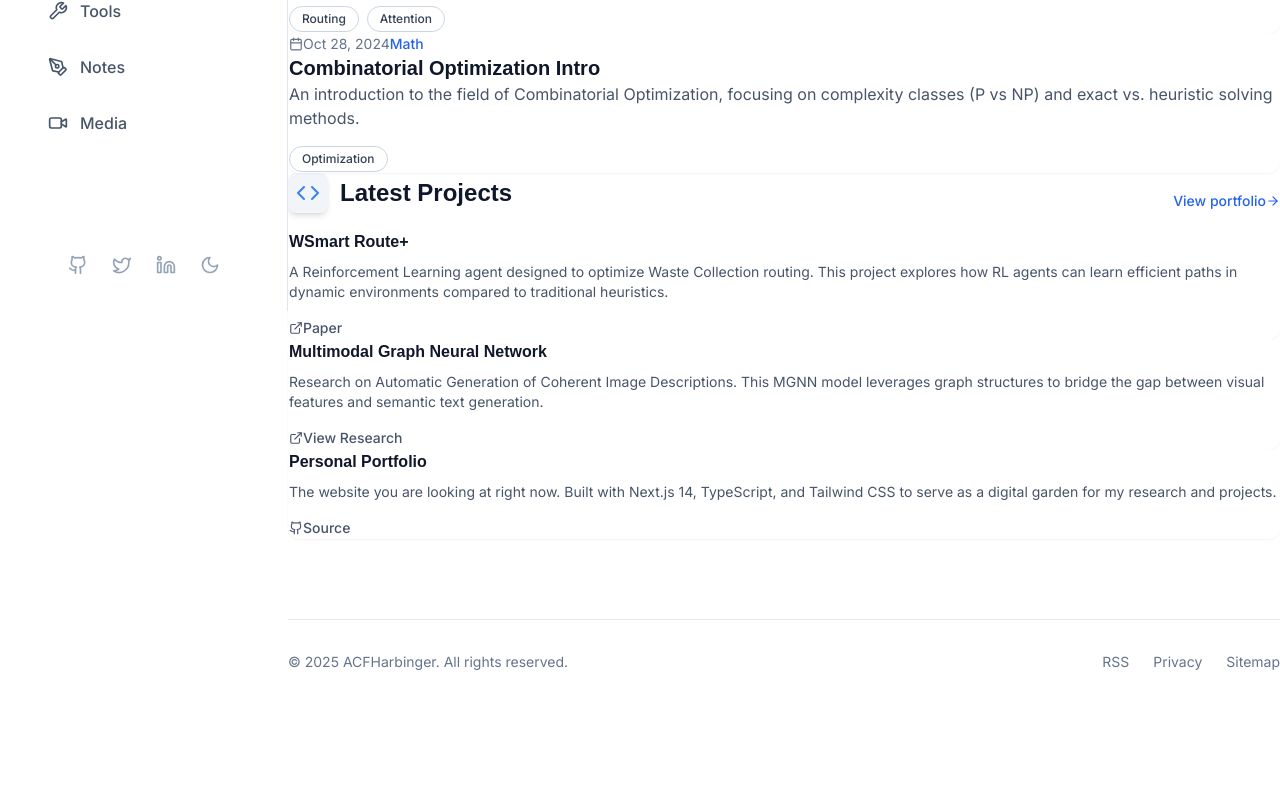
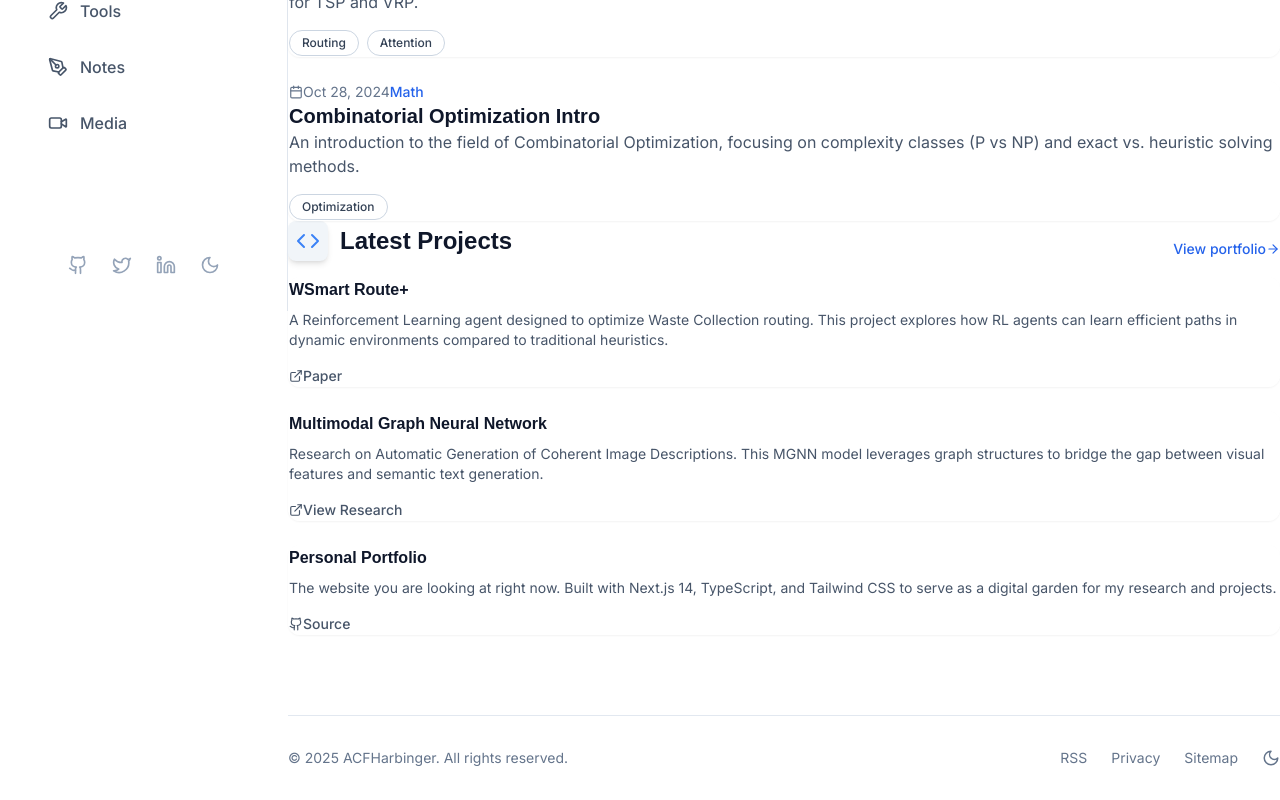
Before and after one commit to fafpinheiro/github-pages, a Next.js app: page / in a window 1280 px wide. Shown: the part 554-1354 px from the top of the page. Before the commit the page ends 1258 px from the top, so only its background shows below. Built offline with nearby package versions, Linux system fonts and the light colour scheme.

Commit message:
Added change theme button to footer

```diff
--- a/src/components/layout/Footer.tsx
+++ b/src/components/layout/Footer.tsx
@@ -1,15 +1,31 @@
 import React from 'react';
+import { Moon, Sun } from 'lucide-react';
 
-const Footer: React.FC = () => (
+interface FooterProps {
+  darkMode: boolean;
+  toggleTheme: () => void;
+}
+
+const Footer: React.FC<FooterProps> = ({ darkMode, toggleTheme }) => (
     <footer className="border-t border-slate-200 dark:border-slate-800 pt-8 mt-20 pb-8 text-center md:text-left text-slate-500 text-sm">
         <div className="flex flex-col md:flex-row justify-between items-center">
             <p>&copy; {new Date().getFullYear()} ACFHarbinger. All rights reserved.</p>
-            <div className="mt-4 md:mt-0 space-x-6 flex">
+
+            <div className="mt-4 md:mt-0 flex items-center gap-6">
                 <a href="#" className="hover:text-slate-900 dark:hover:text-slate-200 transition-colors">RSS</a>
                 <a href="#" className="hover:text-slate-900 dark:hover:text-slate-200 transition-colors">Privacy</a>
                 <a href="#" className="hover:text-slate-900 dark:hover:text-slate-200 transition-colors">Sitemap</a>
+
+                {/* Theme Toggle Button */}
+                <button
+                    onClick={toggleTheme}
+                    className="hover:text-yellow-500 transition-colors flex items-center justify-center"
+                    aria-label="Toggle Dark Mode"
+                >
+                    {darkMode ? <Sun size={18} /> : <Moon size={18} />}
+                </button>
             </div>
-        </div>
+          </div>
     </footer>
 );
 
```
